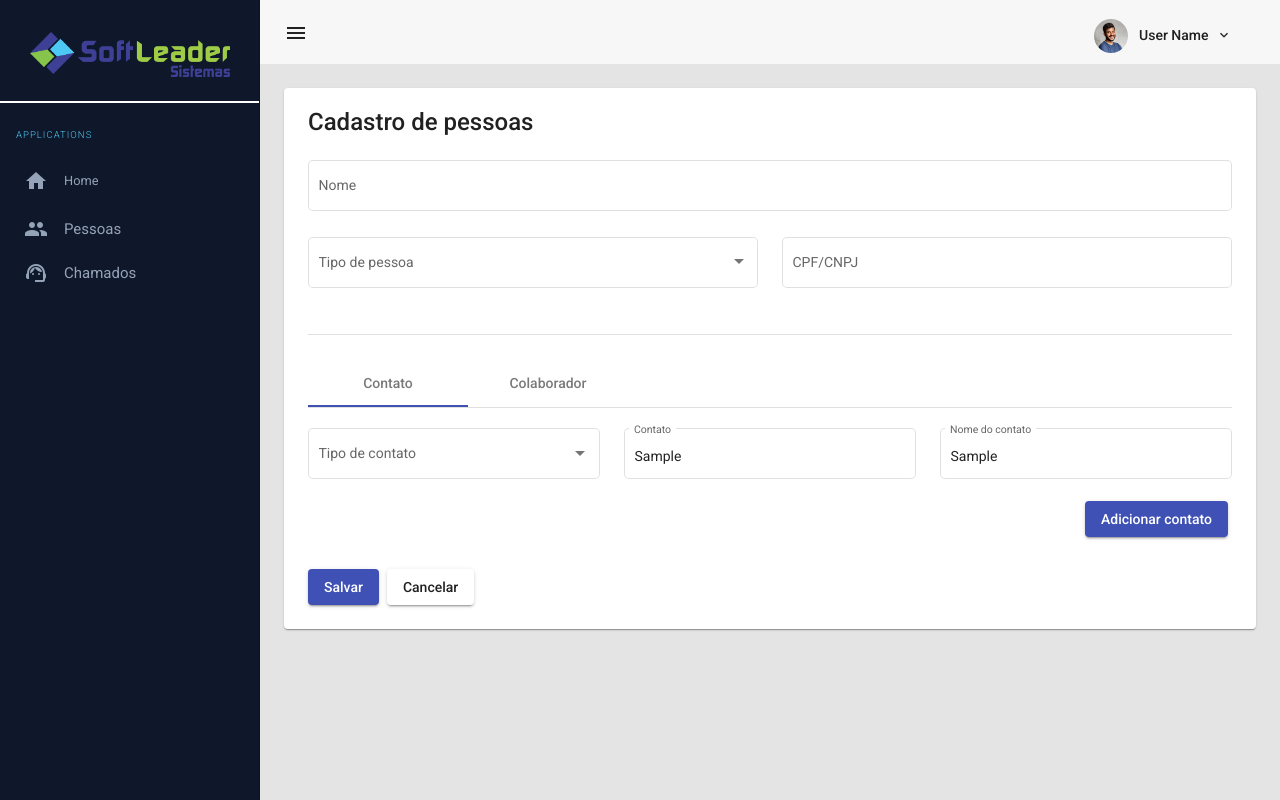
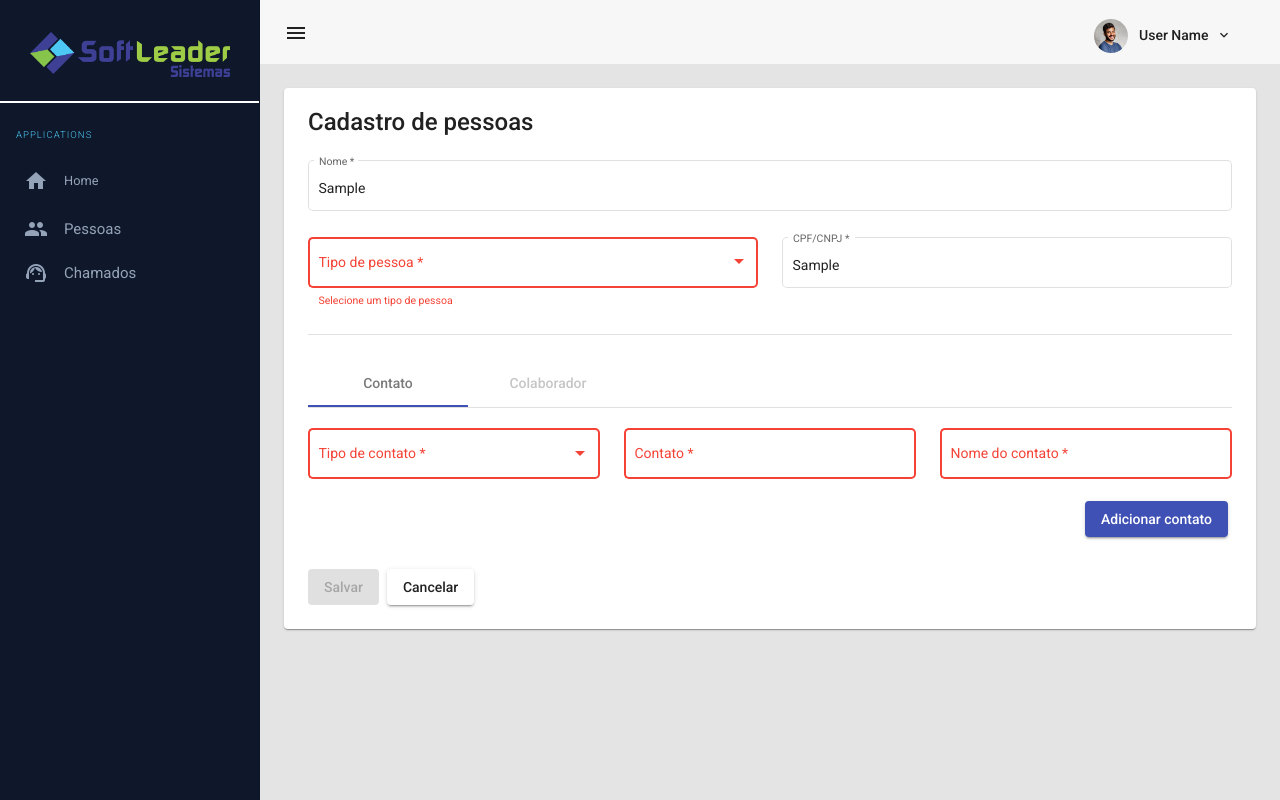
Before and after one commit to william-menezes/hepsl, an Angular app: page /add-person in a window 1280 px wide. Both pictures are taken after typing "Sample", "Sample" into the empty fields and a click on the button "Adicionar contato". Built offline with nearby package versions, Linux system fonts and the light colour scheme.

Commit message:
add createPerson method, employee model and add-people component integration

```diff
--- a/src/app/app.module.ts
+++ b/src/app/app.module.ts
@@ -2,6 +2,7 @@ import { NgModule } from '@angular/core';
 import { BrowserModule } from '@angular/platform-browser';
 import { HttpClientModule } from '@angular/common/http';
 import { FormsModule } from '@angular/forms';
+import { ReactiveFormsModule } from '@angular/forms';
 
 import { AppRoutingModule } from './app-routing.module';
 import { AppComponent } from './app.component';
@@ -25,11 +26,12 @@ import { SidenavComponent } from './components/shared/sidenav/sidenav.component'
     AppRoutingModule,
     HttpClientModule,
     FormsModule,
+    ReactiveFormsModule,
     BrowserAnimationsModule,
     MaterialModule,
     PeopleModule
   ],
-  providers: [MaterialModule],
+  providers: [MaterialModule, FormsModule, ReactiveFormsModule],
   bootstrap: [AppComponent],
 })
 export class AppModule {}
--- a/src/app/material/material.module.ts
+++ b/src/app/material/material.module.ts
@@ -12,6 +12,7 @@ import { MatListModule } from '@angular/material/list';
 import { MatMenuModule } from '@angular/material/menu';
 import { MatSelectModule } from '@angular/material/select';
 import { MatSidenavModule } from '@angular/material/sidenav';
+import { MatSnackBarModule } from '@angular/material/snack-bar';
 import { MatTableModule } from '@angular/material/table';
 import { MatTabsModule } from '@angular/material/tabs';
 import { MatToolbarModule } from '@angular/material/toolbar';
@@ -36,6 +37,7 @@ import { MatSortModule } from '@angular/material/sort';
     MatPaginatorModule,
     MatSelectModule,
     MatSidenavModule,
+    MatSnackBarModule,
     MatSortModule,
     MatTableModule,
     MatTabsModule,
@@ -54,6 +56,7 @@ import { MatSortModule } from '@angular/material/sort';
     MatPaginatorModule,
     MatSelectModule,
     MatSidenavModule,
+    MatSnackBarModule,
     MatSortModule,
     MatTableModule,
     MatTabsModule,
--- /dev/null
+++ b/src/app/models/employee.ts
@@ -0,0 +1,4 @@
+export interface Employee {
+  password: string;
+  typeEmployee: string;
+}
--- a/src/app/models/person.ts
+++ b/src/app/models/person.ts
@@ -1,11 +1,11 @@
+import { Employee } from './employee';
 import { Contacts } from './contacts';
 
 export interface Person {
-  id: number;
+  id?: number;
   typePerson: string;
   name: string;
   cpfCNPJ: string;
   contacts?: Contacts[];
-  password?: string;
-  typeEmployee?: string;
+  typeEmployee?: Employee;
 }
--- a/src/app/people/add-people/add-people.component.html
+++ b/src/app/people/add-people/add-people.component.html
@@ -1,78 +1,122 @@
 <mat-card class="p-4">
   <mat-card-title class="mb-4">Cadastro de pessoas</mat-card-title>
   <mat-card-content>
+    <form [formGroup]="formPerson" #form="ngForm" (ngsubmit)="onSubmit()">
+
+      <!--Nome-->
       <div class="row">
         <div class="col-12">
           <mat-form-field class="w-100" appearance="outline">
             <mat-label>Nome</mat-label>
-          <input matInput>
+            <input matInput formControlName="name">
+            <mat-error *ngIf="formPerson.controls.name.hasError('required')">
+              Digite um nome
+            </mat-error>
           </mat-form-field>
         </div>
       </div>
+
+      <!--Tipo de pessoa-->
       <div class="row">
         <div class="col-lg-6">
           <mat-form-field class="w-100" appearance="outline">
             <mat-label>Tipo de pessoa</mat-label>
-          <mat-select>
-            <mat-option value="client">Cliente</mat-option>
-            <mat-option value="employee">Colaborador</mat-option>
-            <mat-option value="user">Usuário</mat-option>
+            <mat-select formControlName="typePerson">
+              <mat-option value="cliente">Cliente</mat-option>
+              <mat-option value="colaborador">Colaborador</mat-option>
+              <mat-option value="usuario">Usuário</mat-option>
             </mat-select>
+            <mat-error *ngIf="formPerson.controls.typePerson.hasError('required')">
+              Selecione um tipo de pessoa
+            </mat-error>
           </mat-form-field>
         </div>
+
+        <!--CPF/CNPJ-->
         <div class="col-lg-6">
           <mat-form-field class="w-100" appearance="outline">
             <mat-label>CPF/CNPJ</mat-label>
-          <input matInput>
+            <input matInput formControlName="cpfCNPJ">
+            <mat-error *ngIf="formPerson.controls.cpfCNPJ.hasError('required')">
+              Digite um número de documento válido
+            </mat-error>
           </mat-form-field>
         </div>
       </div>
 
       <mat-divider class="my-4"></mat-divider>
 
+
       <div class="row my-4">
+
+        <!--Tab-->
         <mat-tab-group dynamicHeight>
+
+          <!--Contatos-->
+          <form formArrayName="contacts">
             <mat-tab label="Contato" class="mat-tab-header">
-          <div class="row pt-3">
+
+              <div class="container-fluid mt-3 p-0">
+
+                <ng-container *ngFor="let contact of contacts.controls; let i = index">
+                  <div class="row" [formGroupName]="i">
+
+                    <!--Tipo de contato-->
                     <div class="col-lg-4">
                       <mat-form-field class="w-100" appearance="outline">
                         <mat-label>Tipo de contato</mat-label>
-                <mat-select>
+                        <mat-select formControlName="typeContact">
                           <mat-option value="whatsapp">WhatsApp</mat-option>
                           <mat-option value="phone">Telefone</mat-option>
                           <mat-option value="email">E-mail</mat-option>
                         </mat-select>
                       </mat-form-field>
                     </div>
+                    <!--Contato-->
                     <div class="col-lg-4">
                       <mat-form-field class="w-100" appearance="outline">
                         <mat-label>Contato</mat-label>
-                <input matInput>
+                        <input matInput formControlName="contact">
                       </mat-form-field>
                     </div>
+                    <!--Nome do contato-->
                     <div class="col-lg-4">
                       <mat-form-field class="w-100" appearance="outline">
                         <mat-label>Nome do contato</mat-label>
-                <input matInput>
+                        <input matInput formControlName="nameContact">
                       </mat-form-field>
                     </div>
                   </div>
+                </ng-container>
+              </div>
+
+              <!--Botão para adicionar novo contato-->
               <div class="row me-1 mb-2 d-flex justify-content-end">
-            <button class="w-auto" mat-raised-button color="primary">Adicionar contato</button>
+                <button class="w-auto" mat-raised-button color="primary" (click)="addContact()">Adicionar
+                  contato</button>
               </div>
             </mat-tab>
-        <mat-tab label="Colaborador">
+          </form>
+
+
+          <!--Colaborador-->
+          <form formGroupName="employee">
+            <mat-tab label="Colaborador" [disabled]="formPerson.controls.typePerson.value !== 'colaborador'">
               <div class="row mt-3">
+
+                <!--Senha de acesso-->
                 <div class="col-lg-6">
                   <mat-form-field class="w-100" appearance="outline">
                     <mat-label>Senha de acesso</mat-label>
-                <input matInput>
+                    <input matInput formControlName="password">
                   </mat-form-field>
                 </div>
+
+                <!--Tipo de colaborador-->
                 <div class="col-lg-6">
                   <mat-form-field class="w-100" appearance="outline">
                     <mat-label>Tipo de colaborador</mat-label>
-                <mat-select>
+                    <mat-select formControlName="typeEmployee">
                       <mat-option value="technician">Técnico</mat-option>
                       <mat-option value="developer">Desenvolvedor</mat-option>
                       <mat-option value="financial">Financeiro</mat-option>
@@ -81,10 +125,12 @@
                 </div>
               </div>
             </mat-tab>
+          </form>
         </mat-tab-group>
       </div>
+    </form>
   </mat-card-content>
 
-  <button mat-raised-button color="primary" class="me-2">Salvar</button>
-  <button mat-raised-button color="secondary" class="me-2">Cancelar</button>
+  <button mat-raised-button color="primary" class="me-2" (click)="onSubmit()" [disabled]="!formPerson.valid">Salvar</button>
+  <button mat-raised-button color="secondary" class="me-2" (click)="resetForm()">Cancelar</button>
 </mat-card>
--- a/src/app/people/add-people/add-people.component.scss
+++ b/src/app/people/add-people/add-people.component.scss
@@ -1,10 +1,7 @@
-mat-tab-body {
+/* mat-tab-body-content {
   padding: 0;
-}
+} */
 
 mat-divider {
   position: relative !important;
 }
-
-mat-tab-group {
-}
--- a/src/app/people/add-people/add-people.component.ts
+++ b/src/app/people/add-people/add-people.component.ts
@@ -1,15 +1,69 @@
-import { Component, OnInit } from '@angular/core';
+import { PeopleService } from './../../services/people.service';
+import { Component, OnInit, ViewChild } from '@angular/core';
+import { FormBuilder, FormArray, Validators, NgForm } from '@angular/forms';
+import { Person } from 'src/app/models/person';
 
 @Component({
   selector: 'app-add-people',
   templateUrl: './add-people.component.html',
-  styleUrls: ['./add-people.component.scss']
+  styleUrls: ['./add-people.component.scss'],
 })
 export class AddPeopleComponent implements OnInit {
+  //Necessário para resetar o formulário sem dar erro de validação
+  @ViewChild('form')
+  form!: NgForm;
 
-  constructor() { }
+  //Criação do objeto pessoa
+  person: Person = {
+    typePerson: '',
+    name: '',
+    cpfCNPJ: '',
+  };
 
-  ngOnInit(): void {
+  //Criação do formulário
+  formPerson = this.formBuilder.group({
+    name: ['', [Validators.required]],
+    typePerson: ['', [Validators.required]],
+    cpfCNPJ: ['', [Validators.required]],
+    contacts: this.formBuilder.array([]),
+    employee: this.formBuilder.group({
+      password: [''],
+      typeEmployee: [''],
+    }),
+  });
+  contacts = this.formPerson.get('contacts') as FormArray;
+
+  constructor(
+    private formBuilder: FormBuilder,
+    private peopleService: PeopleService,
+  ) {}
+
+  ngOnInit(): void {}
+
+  //Função para submeter os dados do formulário
+  onSubmit() {
+    this.person = this.formPerson.value;
+
+    this.peopleService.createPerson(this.person).subscribe(() => {
+      this.peopleService.showMessage('Pessoa cadastrada com sucesso!');
+
+      this.form.resetForm();
+    });
   }
 
+  //Limpar as informações digitadas no formulário
+  resetForm() {
+    this.form.resetForm();
+  }
+
+  //Função para adionar novo contato
+  addContact() {
+    this.contacts.push(
+      this.formBuilder.group({
+        typeContact: ['', Validators.required],
+        contact: ['', Validators.required],
+        nameContact: ['', Validators.required],
+      })
+    );
+  }
 }
--- a/src/app/people/people.module.ts
+++ b/src/app/people/people.module.ts
@@ -1,5 +1,7 @@
 import { NgModule } from '@angular/core';
 import { CommonModule } from '@angular/common';
+import { FormsModule } from '@angular/forms';
+import { ReactiveFormsModule } from '@angular/forms';
 
 import { MaterialModule } from './../material/material.module';
 
@@ -21,6 +23,8 @@ import { EditPersonComponent } from './edit-person/edit-person.component';
   imports: [
     CommonModule,
     MaterialModule,
+    FormsModule,
+    ReactiveFormsModule
   ],
   exports: [
     AddPeopleComponent,
--- a/src/app/services/people.service.ts
+++ b/src/app/services/people.service.ts
@@ -1,18 +1,53 @@
-import { Observable } from 'rxjs';
 import { Injectable } from '@angular/core';
-import { HttpClient } from '@angular/common/http';
+import { HttpClient, HttpErrorResponse } from '@angular/common/http';
+import { MatSnackBar } from '@angular/material/snack-bar';
+import { Observable, throwError } from 'rxjs';
+import { catchError } from 'rxjs/operators';
 import { Person } from '../models/person';
 
 @Injectable({
-  providedIn: 'root'
+  providedIn: 'root',
 })
 export class PeopleService {
+  private URL = 'http://localhost:3000/people';
 
-  private URL = 'http://localhost:3000/people'
+  constructor(private http: HttpClient, private snackbar: MatSnackBar) {}
 
-  constructor(private http: HttpClient) { }
-
+  //Retorna todas as pessoas cadastradas
   getAll(): Observable<Person[]> {
     return this.http.get<Person[]>(this.URL);
   }
+
+  //Adiciona uma pessoa
+  createPerson(person: Person): Observable<Person> {
+    return this.http
+      .post<Person>(this.URL, person)
+      .pipe(catchError(this.handleError));
+  }
+
+  //Manipulação de erros
+  handleError(error: HttpErrorResponse):Observable<any> {
+    let errorMessage = '';
+
+    if (error.error instanceof ErrorEvent) {
+      errorMessage = error.error.message;
+    } else {
+      errorMessage =
+        `Código do erro: ${error.status},` + `mensagem: ${error.message}`;
+    }
+
+    console.log(errorMessage);
+
+    return throwError(errorMessage);
+  }
+
+  //Exibição de mensagens
+  showMessage(msg: string, isError: boolean = false): void {
+    this.snackbar.open(msg, 'X', {
+      duration: 3000,
+      horizontalPosition: 'right',
+      verticalPosition: 'top',
+      panelClass: isError ? ['msg-error'] : ['msg-success'],
+    });
+  }
 }
--- a/src/styles.scss
+++ b/src/styles.scss
@@ -11,6 +11,17 @@ $custom-theme: mat-light-theme($custom-app-primary, $custom-app-secondary, $cust
 
 @include angular-material-theme($custom-theme); */
 
+@import './assets/scss/variables.scss';
 
 html, body { height: 100%; }
 body { margin: 0; font-family: Roboto, "Helvetica Neue", sans-serif; }
+
+.msg-success {
+  background-color: $terciary;
+  color: #FFF;
+}
+
+.msg-error {
+  background-color: #F44336;
+  color: #FFF;
+}
```
Lines whose indentation alone changed are shown as unchanged.
